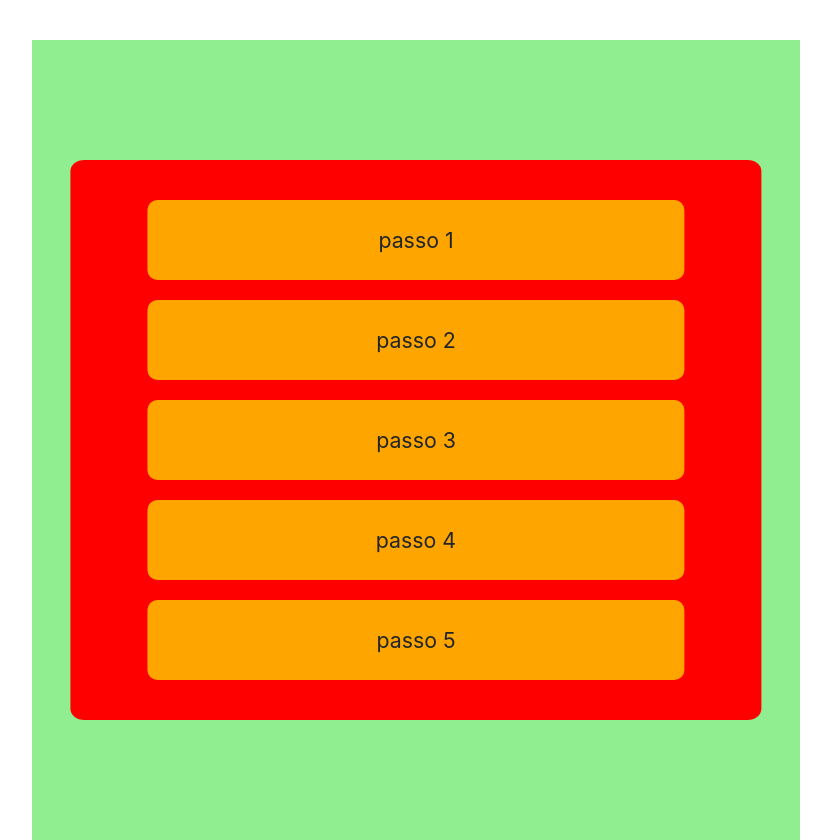
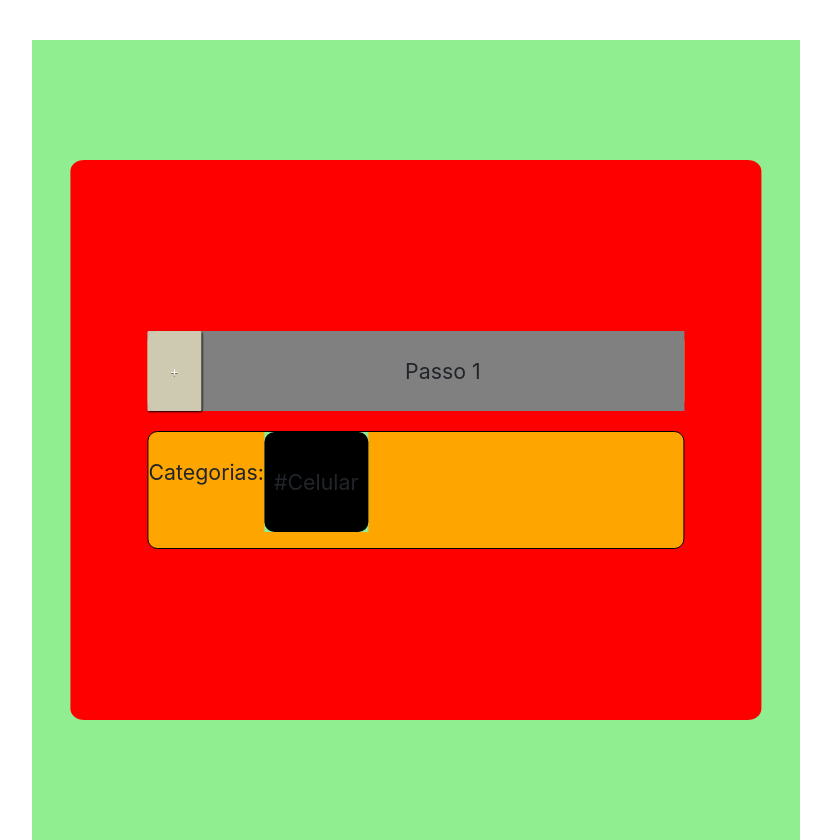
Before and after one commit to ramon-oliveira2/TutoFacil, a PHP site: page / in a window 1280 px wide. Shown: the part 470-1310 px from the top of the page, without its empty margins (224-1055 px from the left). Run offline with PHP 8.4, Linux system fonts and the light colour scheme.

Commit message:
mexendo com o #list1 e com o sistemas de mostragem de categoria.

```diff
--- a/teste/index.html
+++ b/teste/index.html
@@ -4,6 +4,8 @@
 	<title>TutoFácil</title>
 	<link rel="stylesheet" type="text/css" href="style-index.css">
 	<link rel="stylesheet" href="https://stackpath.bootstrapcdn.com/bootstrap/4.3.1/css/bootstrap.min.css" integrity="sha384-ggOyR0iXCbMQv3Xipma34MD+dH/1fQ784/j6cY/iJTQUOhcWr7x9JvoRxT2MZw1T" crossorigin="anonymous">
+	<script>
+	</script>
 </head>
 <body>
 	<header id="header"></header>
@@ -25,11 +27,24 @@
 		</div>
 		<div id="main">
 			<div class="passos">
-				<div>passo 1</div>
-				<div>passo 2</div>
-				<div>passo 3</div>
-				<div>passo 4</div>
-				<div>passo 5</div>
+				<div>
+					<div class="FAQ">
+					 	<a href="#hide1" class="hide1" id="hide1">+</a>
+					    <a href="#show1" class="show1" id="show1">-</a>
+					    <div class="question">Passo 1</div>
+					    <div class="list1">
+					        <p>TutoFacil é um projeto que tem como objetivo criar uma aplicação web que ensine pessoas de idade mais avançada a resolverem problemas comuns no meio tecnológico.</p>
+					    </div>
+					</div>
+				</div>
+				<div class="example">
+					<label id="show-cat">Categorias:</label>
+					<div>
+						<ul>
+							<li>#Celular</li>
+						</ul>
+					</div>
+				</div>
 			</div>
 		</div>
 	</div>
--- a/teste/style-index.css
+++ b/teste/style-index.css
@@ -11,7 +11,7 @@ header{
 	margin: 0px;
 }
 
-/*-----------------------PRINCIPAL COM FLEXBOX----------------------*/
+/*-----------------------SECTION COM FLEXBOX----------------------*/
 
 .ajudante {
 	position: relative;
@@ -19,7 +19,7 @@ header{
 	width: 100%;
 	height: 1000px;
 }
-
+/*-----------------------DIV DE PESQUISA POR CAT----------------------*/
 #pesquisar {
 	position: relative;
 	top: 10%;
@@ -58,6 +58,8 @@ header{
 #busca-input {
 	width: 100%;
 }
+
+/*-----------------------PRINCIPAL COM FLEXBOX----------------------*/
 
 #main {
 	position: relative;
@@ -117,3 +119,96 @@ header{
   font-size: 16pt;
   border-radius: 10px
 }
+
+/*-----------------------PASSOS COLAPSADOS----------------------*/
+
+.FAQ {
+    vertical-align: top;
+    height:auto !important;
+    display: flex;
+    flex-direction: row;
+    flex-wrap: wrap;
+    align-items: center;
+	align-content: center;
+}
+.list1{
+    display:none;
+    height:auto;
+    line-height: auto;
+    width: 100%;
+    background-color: white;
+}
+.show1 {
+    display: none;
+}
+.hide1:target + .show1 {
+    display: inline;
+}
+.hide1:target {
+    display: none;
+}
+.hide1:target ~ .list1 {
+    display:inline;
+}
+
+.hide1, .show1{
+    width: 10%;
+    height: 10%;
+    border-radius: 2%;
+    font-size: 10pt;
+    color: #fff;
+    text-shadow: 0 1px 0 #666;
+    text-align: center;
+    text-decoration: none;
+    box-shadow: 1px 1px 2px #000;
+    background: #cccbbb;
+    opacity: .95;
+    margin-right: 0;
+}
+
+.hide1:hover, .show1:hover {
+    color: #eee;
+    text-shadow: 0 0 1px #666;
+    text-decoration: none;
+    box-shadow: 0 0 4px #222 inset;
+    opacity: 1;
+}
+
+.list1 p{
+    height:auto;
+    margin:0;
+}
+.question {
+    height: auto;
+    width: 90%;
+    line-height: auto;
+    background-color: gray;
+}
+
+/*--------------------------------LISTA DE CATEGORIA---------------------------------*/
+
+.example {
+	display: flex;
+	flex-direction: row;
+	flex-wrap: nowrap;
+	width: 100%;
+	border: 1px solid #000;
+	margin: 1em 0;
+}
+
+ul {
+	background-color: lightgreen;
+	width: 100%;
+	padding-left: 0;
+}
+
+li {
+	background-color: black;
+	list-style: none;
+	display: inline-block;
+	width: auto;
+	height: auto;
+	padding: 10px;
+	border-radius: 10px;
+	text-align: center;
+}
```
Also changed, not shown: index.html (deleted, +0 -42 lines), style-index.css (deleted, +0 -119 lines).
